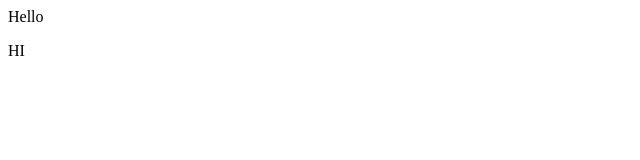
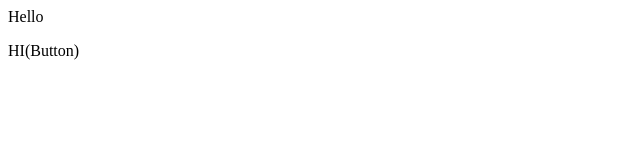
Before and after one commit to ShiviVishwakarma/localrepo, a plain HTML site: page index.html in a window 1280 px wide. Shown: the full height of the page, 0-640 px from the left. Drawn offline with Linux system fonts and the light colour scheme.

```diff
--- a/index.html
+++ b/index.html
@@ -1,2 +1,2 @@
 <p>Hello</p>
-<P>HI</P>
+<P>HI(Button)</P>
```
